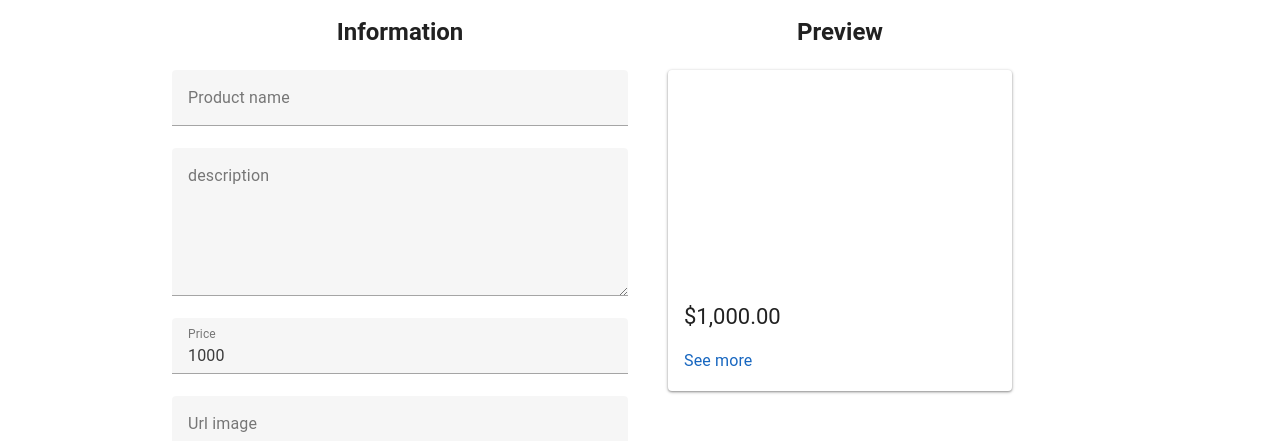
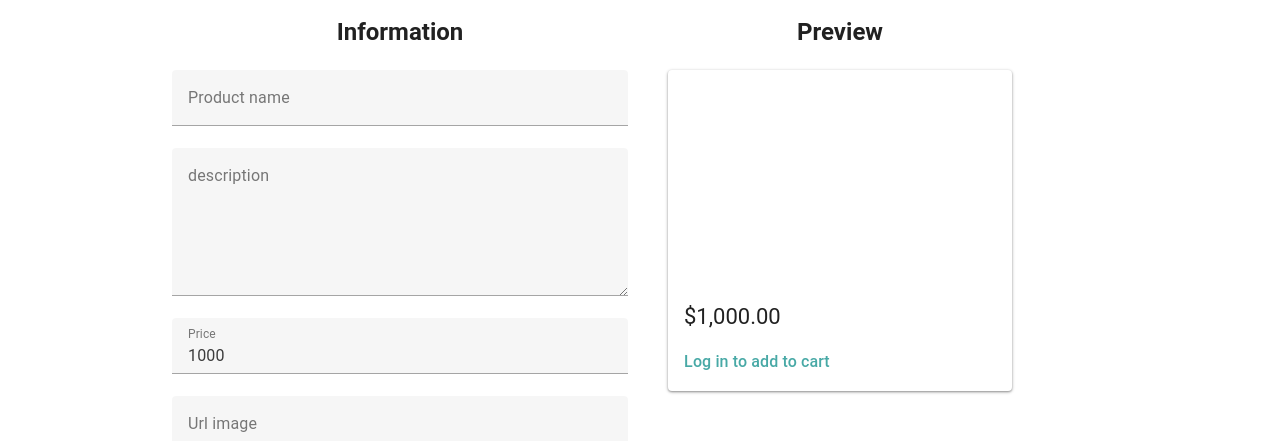
Before and after one commit to SergeyTsybrenok/Practic4Quick, a Vue app: page /adminka/addProduct in a window 1280 px wide. Shown: the part 229-670 px from the top of the page. Built offline with nearby package versions, Linux system fonts and the light colour scheme; a small style sheet from the web is missing.

Commit message:
Split favorite

```diff
--- a/src/components/LargeProductCard.vue
+++ b/src/components/LargeProductCard.vue
@@ -36,6 +36,8 @@
           </v-card-text>
 
           <v-card-actions>
+            <Favorite :product="product" :use-users="useUsers" />
+
             <v-btn
               v-if="
                 useUsers.checkCurrentUser() &&
@@ -93,6 +95,7 @@ import { useRoute, useRouter } from "vue-router";
 import { useProductStore } from "@/stores/useProductStore";
 import { useAppStore } from "@/stores/app";
 import { currencyFormatter } from "@/tools/formatters";
+import Favorite from "./sub-components/Favorite.vue";
 
 const route = useRoute();
 const router = useRouter();
--- a/src/components/ProductCard.vue
+++ b/src/components/ProductCard.vue
@@ -1,5 +1,13 @@
 <template>
-  <v-card class="mx-auto" max-width="344" min-width="285">
+  <!-- name: "product-detail",
+    params: { id: props.product.id }, -->
+  <v-card
+    class="mx-auto"
+    max-width="344"
+    min-width="285"
+    link
+    @click="goToProductDetailed()"
+  >
     <v-img height="200px" :src="product.imageUrl" cover />
 
     <v-card-title primary-title>
@@ -10,21 +18,62 @@
     </v-card-title>
 
     <v-card-actions>
-      <v-btn @click="goToProductDetailed" color="primary">See more</v-btn>
+      <div>
+        <v-btn
+          v-if="
+            useUsers.checkCurrentUser() &&
+            !useUsers.haveProductInCard(product.id as number)
+          "
+          @click.stop="useUsers.tryAddProductToCard(product.id as number)"
+          color="primary"
+          block
+          size="large"
+        >
+          Add to cart
+        </v-btn>
+        <v-btn
+          v-else-if="
+            useUsers.checkCurrentUser() &&
+            useUsers.haveProductInCard(product.id as number)
+          "
+          @click.stop="useUsers.tryRemoveProductFromCard(product.id as number)"
+          color="secondary"
+          block
+          size="large"
+        >
+          Remove from card
+        </v-btn>
+        <v-btn
+          v-else
+          :to="{ name: 'login' }"
+          color="secondary"
+          block
+          size="large"
+        >
+          Log in to add to cart
+        </v-btn>
+      </div>
+      <Favorite :product="product" :use-users="useUsers"/>
     </v-card-actions>
   </v-card>
 </template>
 
 <script setup lang="ts">
+import { useAppStore } from "@/stores/app";
+import { useProductStore } from "@/stores/useProductStore";
 import { currencyFormatter } from "@/tools/formatters";
 import type { Product } from "@/types/product";
 import { useRouter } from "vue-router";
+import Favorite from "./sub-components/Favorite.vue";
 
 const props = defineProps<{
   product: Product;
 }>();
 
+const useUsers = useAppStore();
+
 const router = useRouter();
+
 const goToProductDetailed = () => {
   router.push({
     name: "product-detail",
--- a/src/components/UserShopCard.vue
+++ b/src/components/UserShopCard.vue
@@ -4,10 +4,10 @@
     <h1>Cart</h1>
     <v-row>
       <v-col v-for="product in userProducts" md="6" lg="5" xl="3">
-        <ProductCardInCart
+        <ProductCard
           :product="product"
           :product-link="getProductLink(product) as ProductLink"
-        ></ProductCardInCart>
+        ></ProductCard>
       </v-col>
     </v-row>
 
@@ -47,6 +47,7 @@ import { computed, ref } from "vue";
 import ProductCardInCart from "./ProductCardInCart.vue";
 import type { ProductLink } from "@/types/productLink";
 import { currencyFormatter } from "@/tools/formatters";
+import ProductCard from "./ProductCard.vue";
 
 const { products, addProduct, removeProductByIndex } = useProductStore();
 const useUsers = useAppStore();
--- /dev/null
+++ b/src/components/sub-components/Favorite.vue
@@ -0,0 +1,30 @@
+<template>
+  <div v-if="useUsers.checkCurrentUser()">
+    <v-btn
+      v-if="
+        useUsers.checkCurrentUser() &&
+        !useUsers.inFavorite(product.id as number)
+      "
+      flat
+      icon="mdi-heart-outline"
+      @click.stop="useUsers.tryAddToFavorite(product.id as number)"
+    >
+    </v-btn>
+    <v-btn
+      v-else
+      flat
+      icon="mdi-heart"
+      @click.stop="useUsers.tryRemoveFromFavorite(product.id as number)"
+    >
+    </v-btn>
+  </div>
+</template>
+
+<script setup lang="ts">
+import type { Product } from "@/types/product";
+
+const props = defineProps<{
+    useUsers: any;
+    product: Product;
+}>();
+</script>
--- a/src/stores/app.ts
+++ b/src/stores/app.ts
@@ -93,12 +93,15 @@ export const useAppStore = defineStore("app", () => {
     currentUser.value?.Card?.splice(0); //Delete all product from cart
   }
 
-  function inFavorite(productId:number) {
-    return currentUser.value?.Likes?.some((like) => like === productId);
+  function inFavorite(productId:number): boolean {
+    return currentUser.value?.Likes?.some((like) => like === productId) as boolean;
   }
 
   function tryAddToFavorite(productId:number) {
     if (!inFavorite(productId)) {
+      if (!currentUser.value?.Likes && currentUser.value) {
+        currentUser.value.Likes = [] as number[];
+      }
       currentUser.value?.Likes?.push(productId);
     }
   }
```
